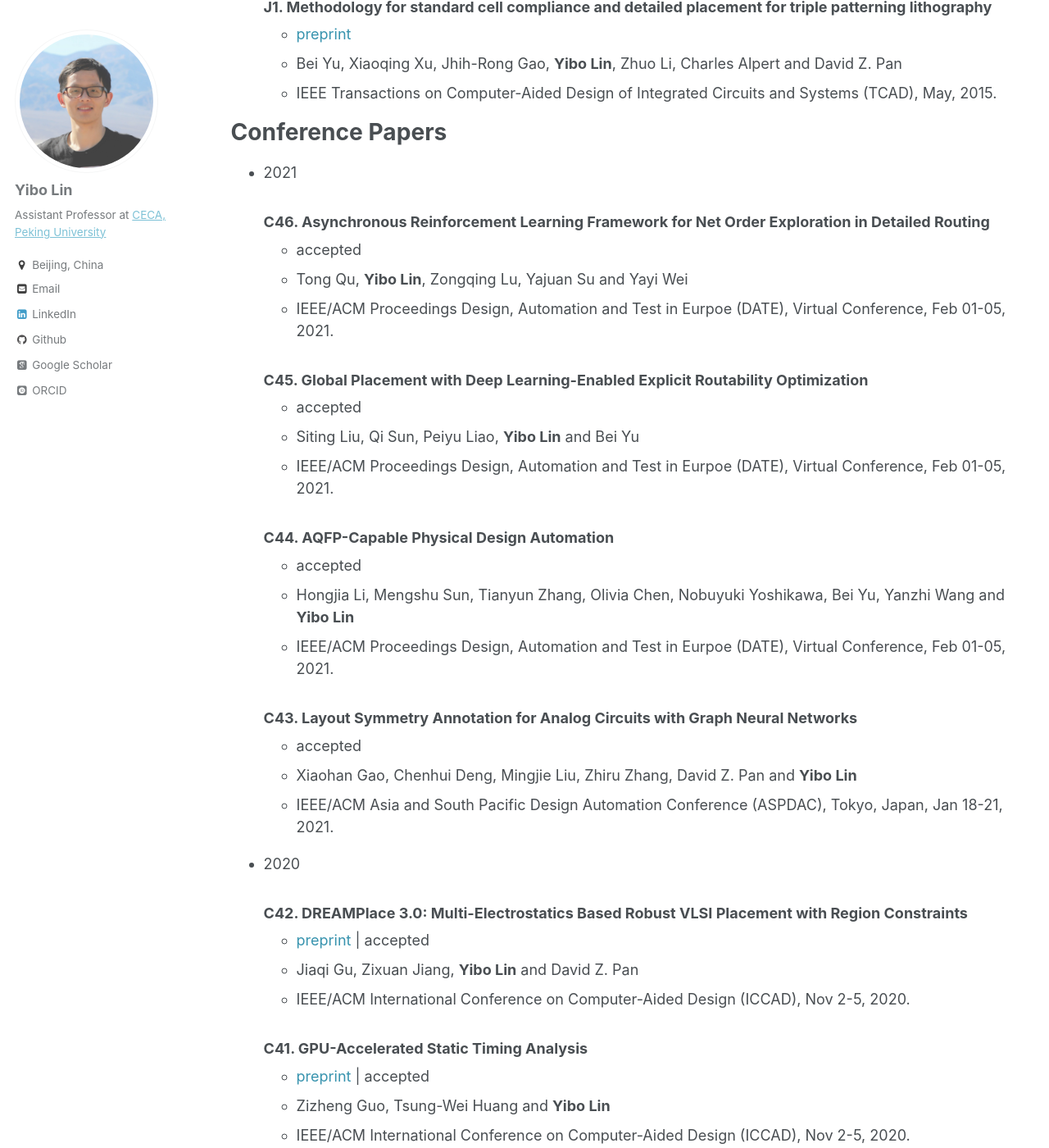
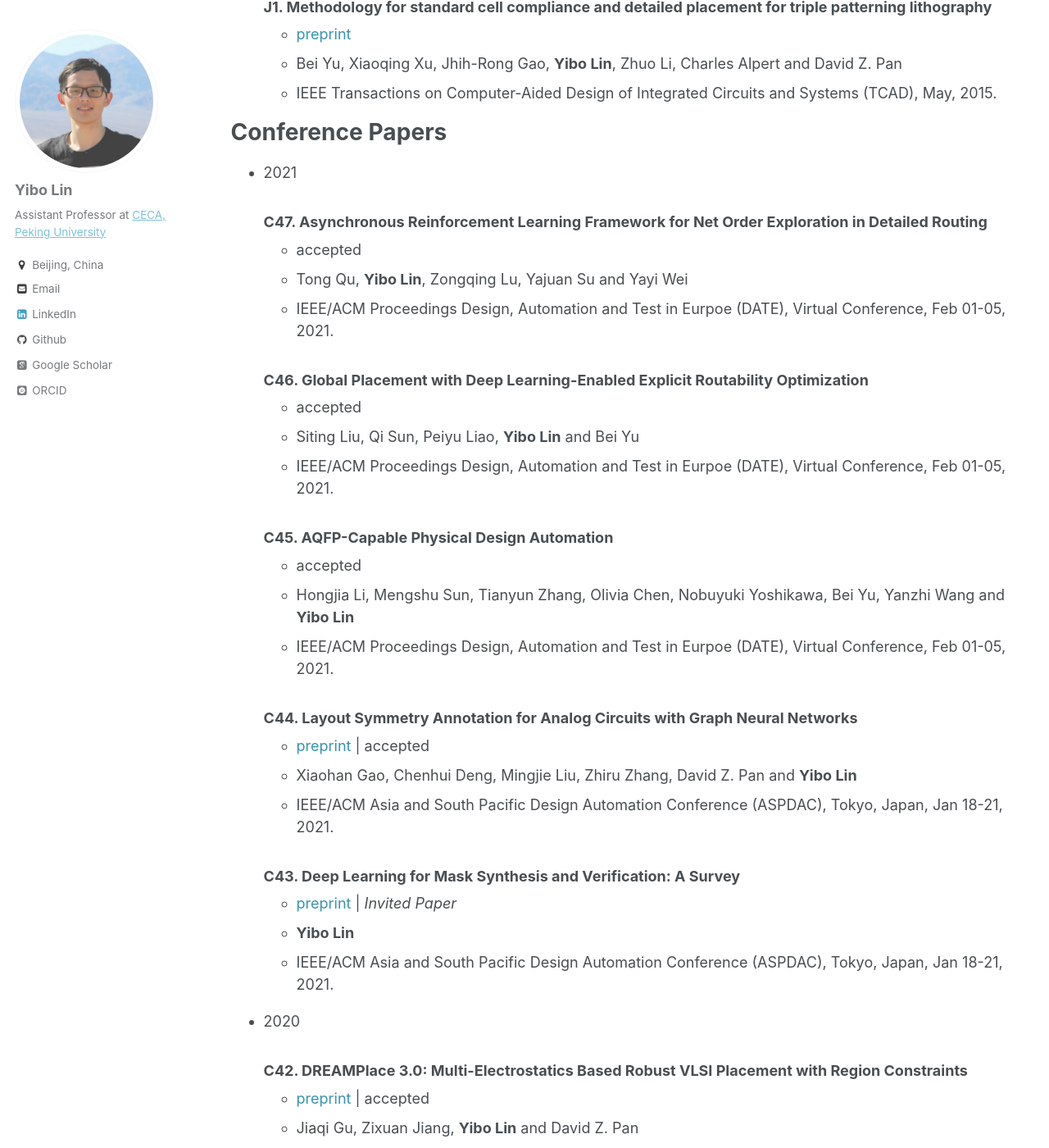
Before and after one commit to limbo018/limbo018.github.io, a Jekyll site: the page built from _pages/publications.md, in a window 1280 px wide and 1400 px high, scrolled down 4991 px. Shown: the whole window at 82% size. Built offline with Jekyll 4.4.1, drawn with Linux system fonts in a browser that asks for light colours; some web fonts are replaced.

Commit message:
add aspdac preprints

```diff
--- a/_pages/publications.md
+++ b/_pages/publications.md
@@ -170,24 +170,29 @@ Conference Papers
 
 * 2021
 
-  ### C46. Asynchronous Reinforcement Learning Framework for Net Order Exploration in Detailed Routing
+  ### C47. Asynchronous Reinforcement Learning Framework for Net Order Exploration in Detailed Routing
      * accepted
      * Tong Qu, **Yibo Lin**, Zongqing Lu, Yajuan Su and Yayi Wei
      * IEEE/ACM Proceedings Design, Automation and Test in Eurpoe (DATE), Virtual Conference, Feb 01-05, 2021.
 
-  ### C45. Global Placement with Deep Learning-Enabled Explicit Routability Optimization
+  ### C46. Global Placement with Deep Learning-Enabled Explicit Routability Optimization
      * accepted
      * Siting Liu, Qi Sun, Peiyu Liao, **Yibo Lin** and Bei Yu
      * IEEE/ACM Proceedings Design, Automation and Test in Eurpoe (DATE), Virtual Conference, Feb 01-05, 2021.
 
-  ### C44. AQFP-Capable Physical Design Automation
+  ### C45. AQFP-Capable Physical Design Automation
      * accepted
      * Hongjia Li, Mengshu Sun, Tianyun Zhang, Olivia Chen, Nobuyuki Yoshikawa, Bei Yu, Yanzhi Wang and **Yibo Lin**
      * IEEE/ACM Proceedings Design, Automation and Test in Eurpoe (DATE), Virtual Conference, Feb 01-05, 2021.
 
-  ### C43. Layout Symmetry Annotation for Analog Circuits with Graph Neural Networks
-     * accepted
+  ### C44. [Layout Symmetry Annotation for Analog Circuits with Graph Neural Networks](https://doi.org/10.1145/3394885.3431545)
+     * <a href="/publications/papers/ANALOG_ASPDAC2021_Gao.pdf" style="color:#3793ae">preprint</a> \| accepted
      * Xiaohan Gao, Chenhui Deng, Mingjie Liu, Zhiru Zhang, David Z. Pan and **Yibo Lin**
+     * IEEE/ACM Asia and South Pacific Design Automation Conference (ASPDAC), Tokyo, Japan, Jan 18-21, 2021.
+
+  ### C43. [Deep Learning for Mask Synthesis and Verification: A Survey](https://doi.org/10.1145/3394885.3431624)
+     * <a href="/publications/papers/DFM_ASPDAC2021_Lin.pdf" style="color:#3793ae">preprint</a> \| *Invited Paper*
+     * **Yibo Lin**
      * IEEE/ACM Asia and South Pacific Design Automation Conference (ASPDAC), Tokyo, Japan, Jan 18-21, 2021.
 
 * 2020
```
Also changed, not shown: _includes/publications_cv.md (+6 -4 lines), ref/publications.bib (+16 -2 lines), 6 other files.
